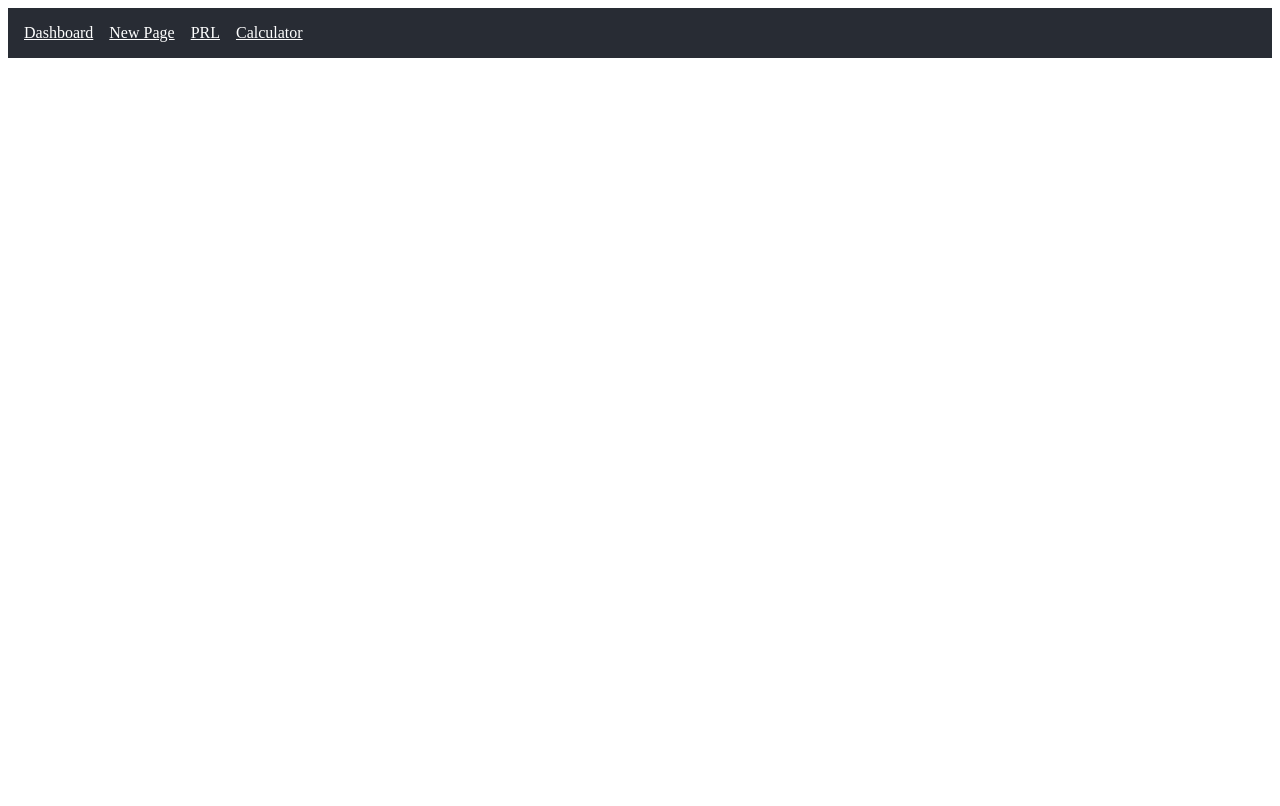
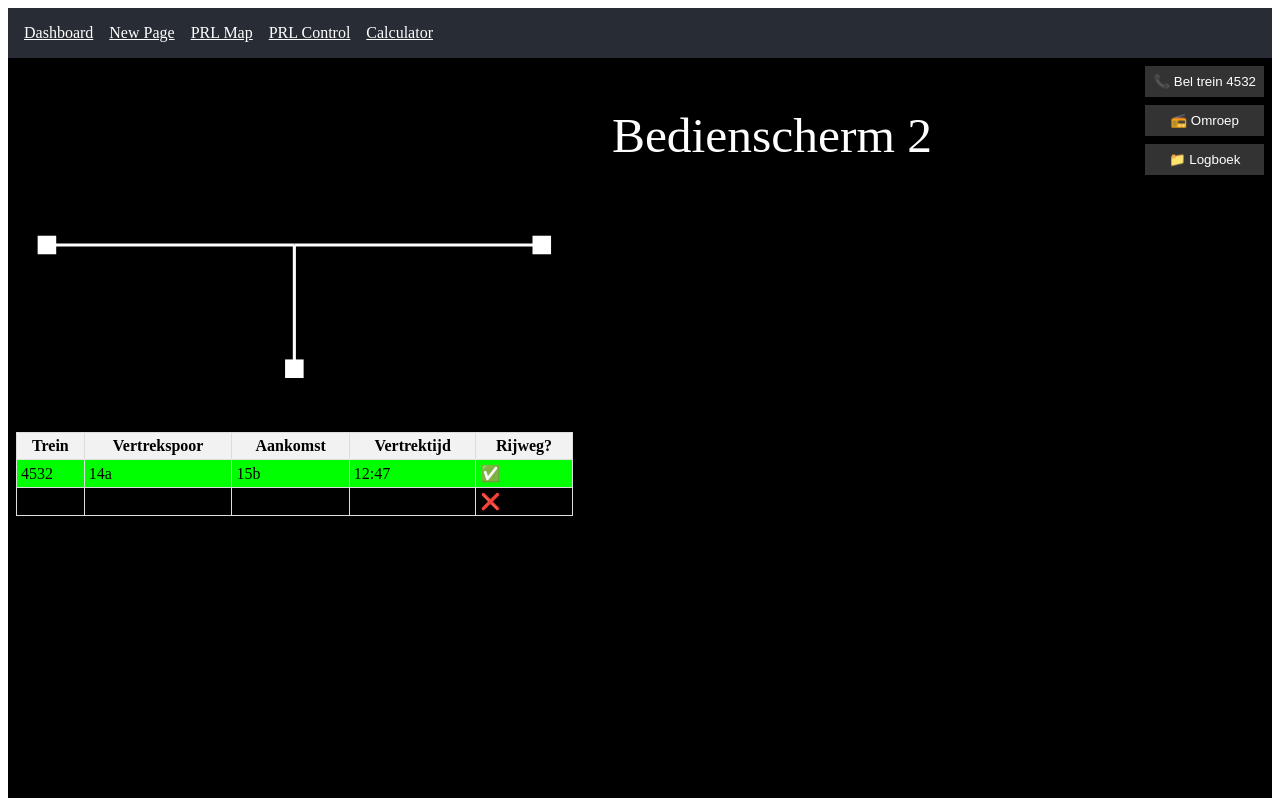
Before and after one commit to Zjoanert/codex-test, a React (Vite) app: page /prl-control in a window 1280 px wide. Built offline with nearby package versions, Linux system fonts and the light colour scheme.

Commit message:
Add PRL control screen page

```diff
--- a/src/App.tsx
+++ b/src/App.tsx
@@ -4,6 +4,7 @@ import Dashboard from './Dashboard';
 import NewPage from './pages/NewPage';
 import CalculatorPage from './pages/CalculatorPage';
 import PRLPage from './pages/PRLPage';
+import PRLControlPage from './pages/PRLControlPage';
 
 export default function App() {
   return (
@@ -16,7 +17,10 @@ export default function App() {
           New Page
         </Link>
         <Link style={{ color: '#fff', marginRight: '1rem' }} to="/prl">
-          PRL
+          PRL Map
+        </Link>
+        <Link style={{ color: '#fff', marginRight: '1rem' }} to="/prl-control">
+          PRL Control
         </Link>
         <Link style={{ color: '#fff' }} to="/calc">
           Calculator
@@ -26,6 +30,7 @@ export default function App() {
         <Route path="/" element={<Dashboard />} />
         <Route path="/new" element={<NewPage />} />
         <Route path="/prl" element={<PRLPage />} />
+        <Route path="/prl-control" element={<PRLControlPage />} />
         <Route path="/calc" element={<CalculatorPage />} />
       </Routes>
     </BrowserRouter>
--- /dev/null
+++ b/src/pages/PRLControlPage.css
@@ -0,0 +1,38 @@
+.prl-grid {
+  display: grid;
+  grid-template-columns: 1fr 1fr auto;
+  grid-template-rows: 1fr 1fr;
+  grid-template-areas:
+    "bp1 bp2 sidebar"
+    "proc storingen sidebar";
+  gap: 0.5rem;
+  height: calc(100vh - 60px);
+  background: #000;
+  color: #fff;
+  padding: 0.5rem;
+  box-sizing: border-box;
+}
+
+#bp1 { grid-area: bp1; }
+#bp2 { grid-area: bp2; }
+.procesplan { grid-area: proc; overflow:auto; }
+.storingen { grid-area: storingen; overflow:auto; }
+.sidebar { grid-area: sidebar; display:flex; flex-direction:column; gap:0.5rem; }
+
+.baanplan svg { width: 100%; height: 100%; background:#000; }
+.baanplan path { stroke:#fff; stroke-width:1; fill:none; }
+.baanplan path.route { stroke:#00ff00; }
+.baanplan path.released { stroke:#00ffff; }
+.baanplan path.occupied { stroke:#ffff00; }
+.baanplan path.fault { stroke:#ff0000; }
+.signal { fill:#fff; cursor:pointer; }
+
+.procesplan table { width:100%; border-collapse: collapse; color:#000; }
+.procesplan th, .procesplan td { border:1px solid #ddd; padding:0.25rem; }
+.procesplan th { background:#f2f2f2; }
+.procesplan tr.actief { background:#0f0; }
+
+.storingen ul { list-style:none; padding-left:0; color:#fff; }
+.storingen li { margin-bottom:0.25rem; }
+
+.sidebar button { padding:0.5rem; background:#333; color:#fff; border:none; cursor:pointer; }
--- /dev/null
+++ b/src/pages/PRLControlPage.tsx
@@ -0,0 +1,127 @@
+import React, { useState } from 'react';
+import './PRLControlPage.css';
+
+interface Segment {
+  id: string;
+  path: string;
+  state: 'default' | 'occupied' | 'route' | 'released' | 'fault';
+}
+
+interface Signal {
+  id: string;
+  x: number;
+  y: number;
+}
+
+const initialSegments: Segment[] = [
+  { id: 's1', path: 'M10 50 L90 50', state: 'default' },
+  { id: 's2', path: 'M90 50 L170 50', state: 'default' },
+  { id: 's3', path: 'M90 50 L90 90', state: 'default' },
+];
+
+const signals: Signal[] = [
+  { id: 'A', x: 10, y: 50 },
+  { id: 'B', x: 170, y: 50 },
+  { id: 'C', x: 90, y: 90 },
+];
+
+export default function PRLControlPage() {
+  const [segments, setSegments] = useState(initialSegments);
+  const [selected, setSelected] = useState<string | null>(null);
+  const [messages, setMessages] = useState<string[]>([]);
+
+  const setRoute = (start: string, end: string) => {
+    let routeSegs: string[] = [];
+    if (start === 'A' && end === 'B') routeSegs = ['s1', 's2'];
+    else if (start === 'A' && end === 'C') routeSegs = ['s1', 's3'];
+    else {
+      setMessages(m => [`Ongeldige rijweg ${start}→${end}`, ...m]);
+      return;
+    }
+
+    const blocked = routeSegs.some(id => segments.find(s => s.id === id)?.state !== 'default');
+    if (blocked) {
+      setMessages(m => [`Rijweg geblokkeerd ${start}→${end}`, ...m]);
+      return;
+    }
+
+    setSegments(segs => segs.map(s => routeSegs.includes(s.id) ? { ...s, state: 'route' } : s));
+    setMessages(m => [`Rijweg ingesteld ${start}→${end}`, ...m]);
+  };
+
+  const handleSignalClick = (id: string) => {
+    if (!selected) {
+      setSelected(id);
+    } else {
+      setRoute(selected, id);
+      setSelected(null);
+    }
+  };
+
+  return (
+    <div className="prl-grid">
+      <div className="baanplan" id="bp1">
+        <svg viewBox="0 0 180 100">
+          {segments.map(s => (
+            <path key={s.id} d={s.path} className={s.state} />
+          ))}
+          {signals.map(sig => (
+            <rect
+              key={sig.id}
+              x={sig.x - 3}
+              y={sig.y - 3}
+              width={6}
+              height={6}
+              className="signal"
+              onClick={() => handleSignalClick(sig.id)}
+            />
+          ))}
+        </svg>
+      </div>
+      <div className="baanplan" id="bp2">
+        <svg viewBox="0 0 180 100">
+          <text x="10" y="20" fill="white">Bedienscherm 2</text>
+        </svg>
+      </div>
+      <div className="procesplan">
+        <table>
+          <thead>
+            <tr>
+              <th>Trein</th>
+              <th>Vertrekspoor</th>
+              <th>Aankomst</th>
+              <th>Vertrektijd</th>
+              <th>Rijweg?</th>
+            </tr>
+          </thead>
+          <tbody>
+            <tr className="actief">
+              <td>4532</td>
+              <td>14a</td>
+              <td>15b</td>
+              <td>12:47</td>
+              <td>✅</td>
+            </tr>
+            <tr>
+              <td>6621</td>
+              <td>5</td>
+              <td>7</td>
+              <td>13:05</td>
+              <td>❌</td>
+            </tr>
+          </tbody>
+        </table>
+      </div>
+      <div className="storingen">
+        <ul>
+          {messages.map((m,i) => <li key={i}>{m}</li>)}
+        </ul>
+      </div>
+      <div className="sidebar">
+        <button>📞 Bel trein 4532</button>
+        <button>📻 Omroep</button>
+        <button>📁 Logboek</button>
+      </div>
+    </div>
+  );
+}
```
